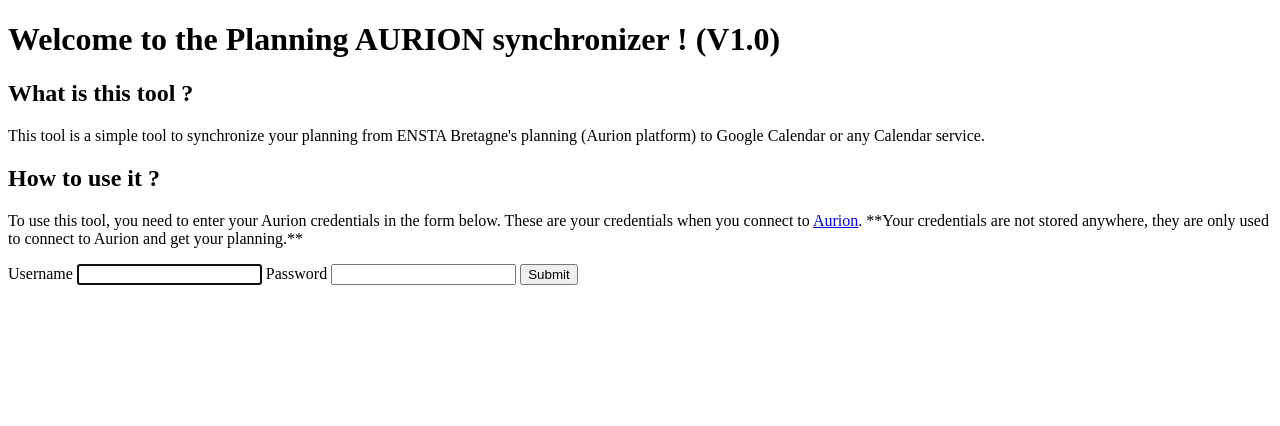
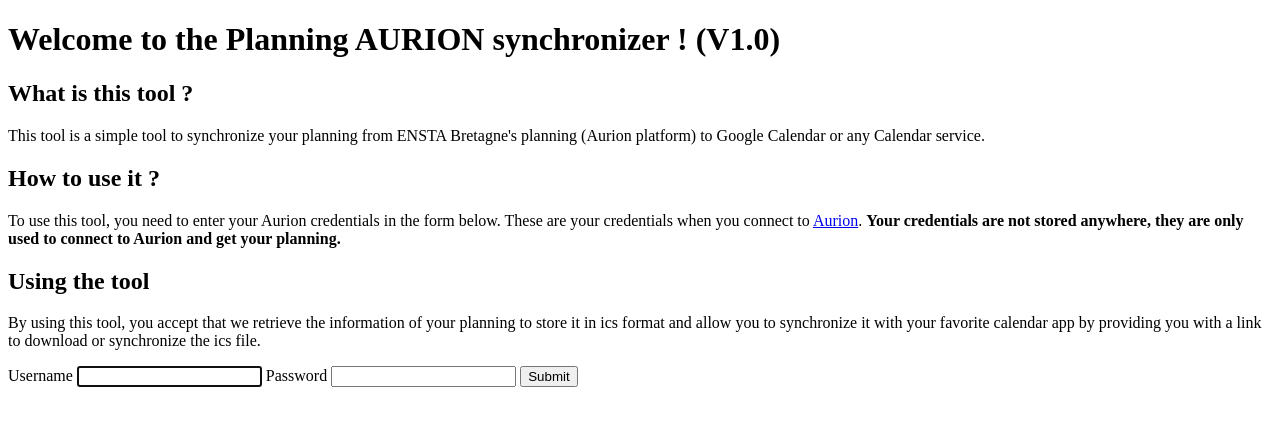
Before and after one commit to LBF38/planningAurion, a Node server app: page / in a window 1280 px wide. Shown: the top 426 px of the page. Run offline with Node 20, Linux system fonts and the light colour scheme; some libraries are stand-ins or nearby versions.

Commit message:
Modified index view and user controller
Can now send credentials and retrieve the token for sending auth request

```diff
--- a/src/views/index.ejs
+++ b/src/views/index.ejs
@@ -18,9 +18,18 @@
     <p>
       To use this tool, you need to enter your Aurion credentials in the form
       below. These are your credentials when you connect to
-      <a href="https://formation.ensta-bretagne.fr">Aurion</a>. **Your
-      credentials are not stored anywhere, they are only used to connect to
-      Aurion and get your planning.**
+      <a href="https://formation.ensta-bretagne.fr">Aurion</a>.
+      <strong
+        >Your credentials are not stored anywhere, they are only used to connect
+        to Aurion and get your planning.</strong
+      >
+    </p>
+    <h2>Using the tool</h2>
+    <p>
+      By using this tool, you accept that we retrieve the information of your
+      planning to store it in ics format and allow you to synchronize it with
+      your favorite calendar app by providing you with a link to download or
+      synchronize the ics file.
     </p>
     <form action="/auth/login" method="post">
       <label for="username">Username</label>
@@ -29,5 +38,10 @@
       <input type="password" name="password" id="password" required />
       <input type="submit" value="Submit" />
     </form>
+    <% if (typeof error !== 'undefined') { %>
+    <p style="color: red">
+      Username and Password doesn't match. Please provide valid credentials.
+    </p>
+    <% } %>
   </body>
 </html>
```
Also changed, not shown: src/controllers/user.js (+4 -10 lines).
